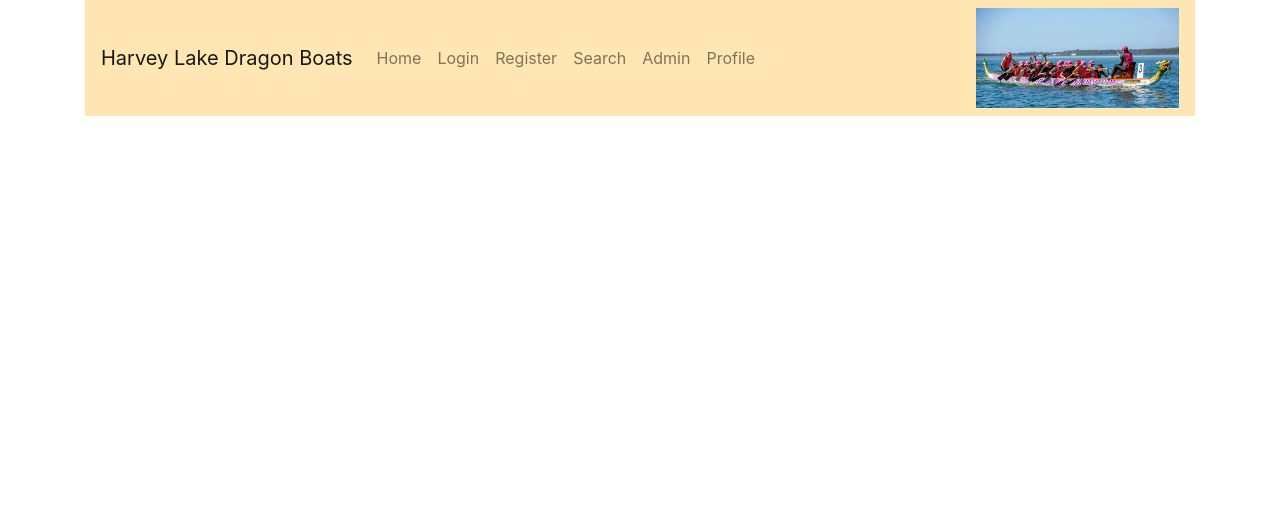
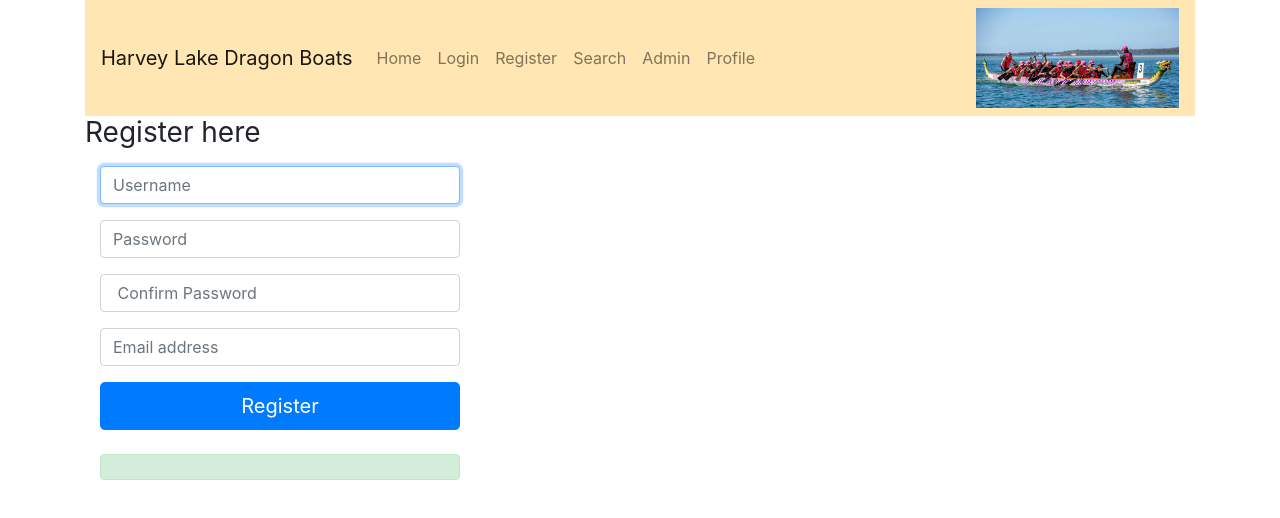
Before and after one commit to CateSpeakman/MEAN_Final_Project, an Angular app in the folder client/: page /register in a window 1280 px wide. Before the commit this address led to /. Shown: the top 518 px of the page. Built offline with nearby package versions, Linux system fonts and the light colour scheme.

Commit message:
built register component

```diff
--- /dev/null
+++ b/client/src/app/register/register.component.html
@@ -0,0 +1,26 @@
+<h1 class="h3 mb-3 font-weight-normal">Register here</h1>
+
+<div class="container">
+    <form class="form-login" id="form-login">
+
+        <label for="inputUserName" class="sr-only">User Name</label>
+        <input type="text" id="inputUserName" class="form-control col-4 mb-3" placeholder="Username" required
+            autofocus />
+
+        <label for="inputPassword" class="sr-only">Password</label>
+        <input type="password" id="inputPassword" class="form-control col-4 mb-3" placeholder="Password" required />
+
+        <label for="inputConfirmPassword" class="sr-only"> Confirm Password</label>
+        <input type="password" id="inputConfirmPassword" class="form-control col-4 mb-3" placeholder=" Confirm Password"
+            required />
+
+        <label for="inputEmail" class="sr-only">Email Address</label>
+        <input type="email" id="inputEmail" class="form-control col-4 mb-3" placeholder="Email address" required
+            />
+
+        <button class="btn btn-lg btn-primary btn-block col-4" type="submit" id="registerBtn">Register</button>
+
+        <br />
+        <div class="alert alert-success hidden col-4" role="alert" id="msg"></div>
+    </form>
+</div>
--- /dev/null
+++ b/client/src/app/register/register.component.ts
@@ -0,0 +1,75 @@
+import { Component, OnInit } from '@angular/core';
+import { Router, ActivatedRoute } from '@angular/router';
+
+// import { User } from './users.model';
+
+// import { AuthService } from './../providers/auth.service';
+
+@Component({
+  selector: 'app-users',
+  templateUrl: './register.component.html',
+  styleUrls: ['./register.component.css']
+})
+export class RegisterComponent implements OnInit {
+  title = 'Add User';
+
+  firstName: string = '';
+  lastName: string = '';
+  email: string = '';
+
+  newUserAdded: boolean = false;
+  addNewUser: boolean = false;
+
+  sub: any;
+  userName: string = '';
+
+  // Array to hold User Objects
+  // users: User[] = [];
+
+   constructor(
+    // private authService: AuthService,
+    private route: ActivatedRoute,
+    private router: Router) { }
+
+
+  // executed when the Reset button is clicked
+  onReset(): void {
+    this.firstName = '';
+    this.lastName = '';
+    this.email = '';
+    this.newUserAdded = false;
+  }
+
+  // executed when Add User is clicked
+  // onAddUser(): void {
+
+  //   this.users = this.authService.addUser(this.firstName, this.lastName, this.email);
+  //   this.newUserAdded = true;
+  // }
+
+   getColor(): string {
+    return this.newUserAdded === true ? '#000080' : '#FF0000'; // navy : red
+   }
+
+
+  ngOnInit() {
+    // get username from Query Params
+    // Subscribe to Observable
+    // pass anonymoue callback function to subscribe method
+  //   this.sub = this.route
+  //     .queryParams
+  //     .subscribe(params => {
+  //       this.userName = params['username'];
+  //     });
+
+  //     this.authService.getUsers().subscribe((data)  => {
+  //       this.users = data.users;
+  //     });
+
+  // }
+
+  // onLogout() {
+  //   this.router.navigate(['/']);
+  // }
+}
+}
```
Also changed, not shown: client/src/app/app.module.ts (+5 -2 lines), client/src/app/register/register.component.css (added), 1 other file (tests, documents, lock files or other folders).
